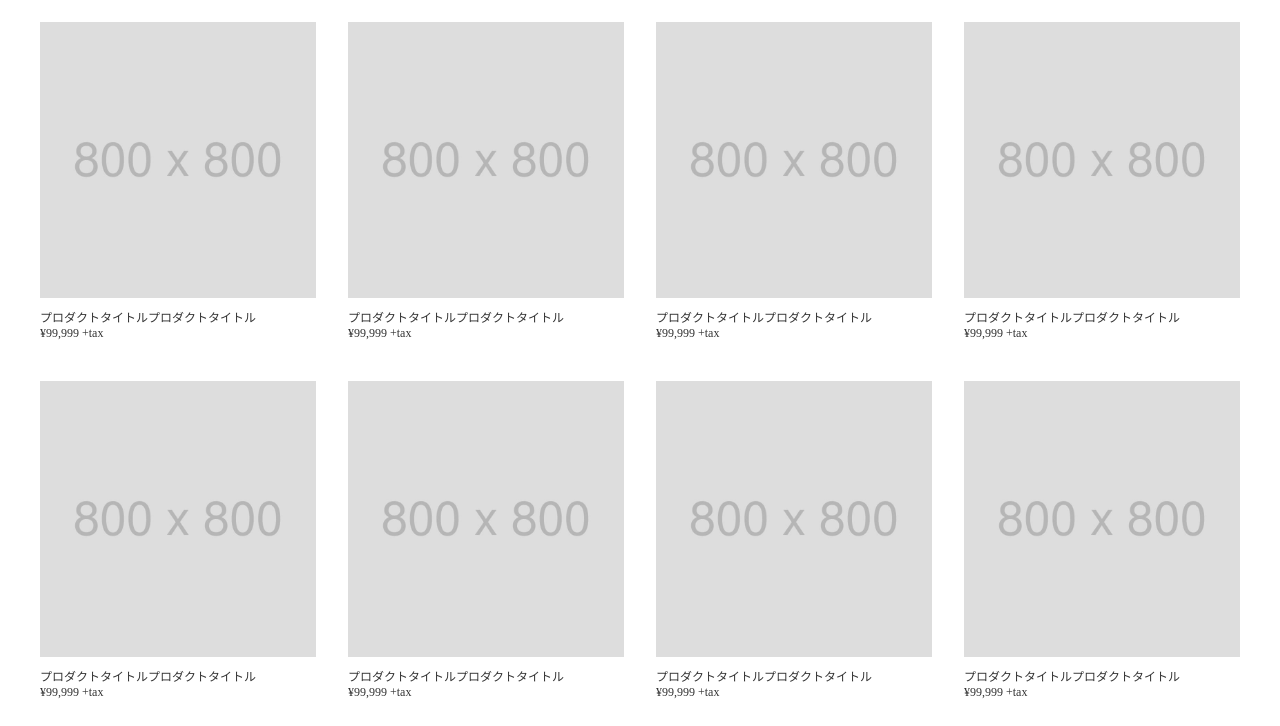
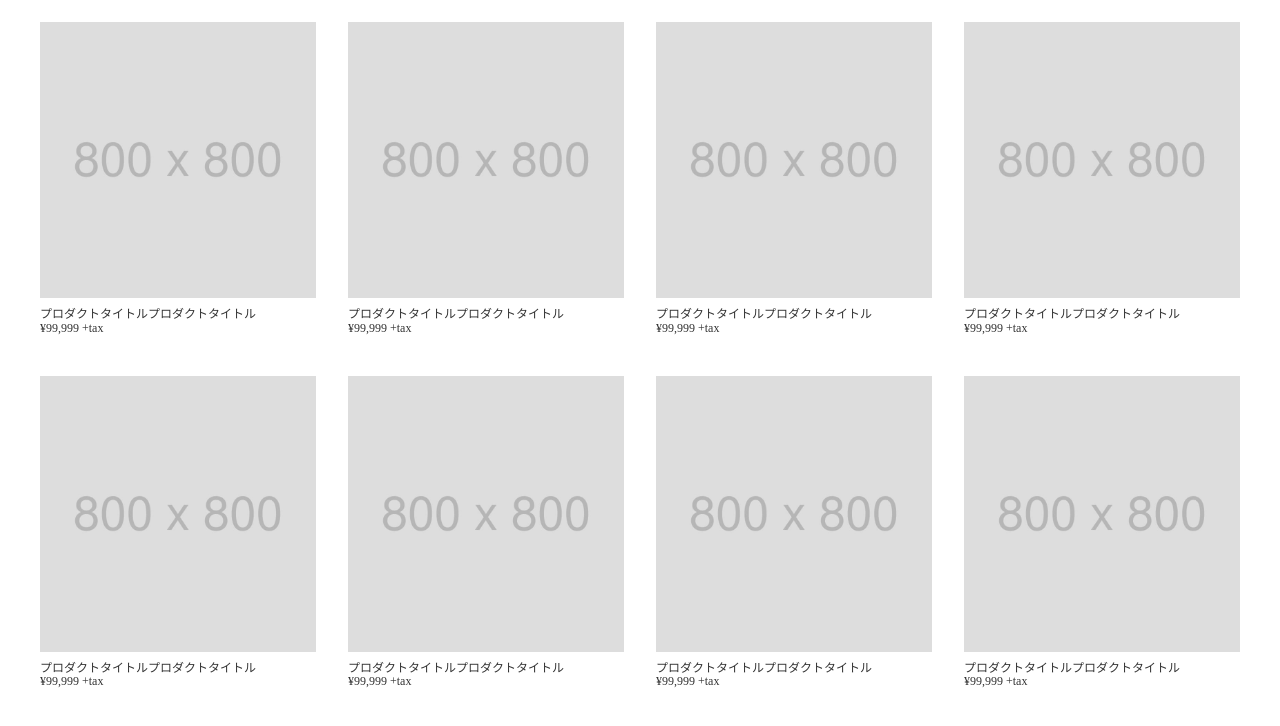
Before and after one commit to nakayoshi11/-, a plain HTML site: page Furniture Design/index.html in a window 1280 px wide. Shown: the part 58-784 px from the top of the page. Drawn offline with nearby package versions, Linux system fonts and the light colour scheme; some packages are replaced by stand-ins of ours.

Commit message:
修正commit

```diff
--- a/Furniture Design/index.html
+++ b/Furniture Design/index.html
@@ -8,6 +8,7 @@
     <link rel="shortcut icon" href="img/favicon.ico">
     <link rel="stylesheet" href="https://unpkg.com/ress/dist/ress.min.css">
     <link rel="stylesheet" href="css/style.css">
+    <link rel="stylesheet" href="css/destyle.css">
     <script src="https://ajax.googleapis.com/ajax/libs/jquery/3.5.1/jquery.min.js"></script>
 
   </head>
```
Also changed, not shown: Furniture Design/css/destyle.css (renamed from Furniture Design/destyle.css).
